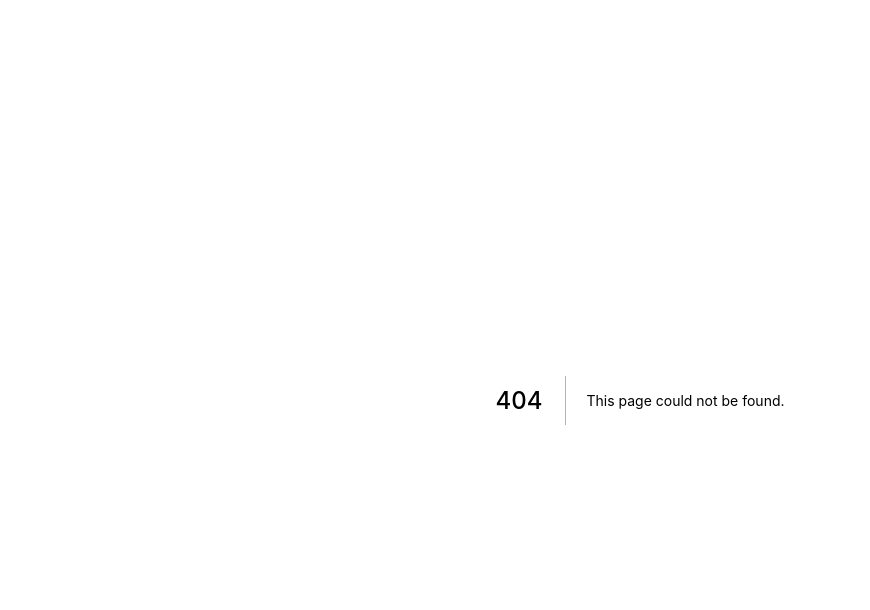
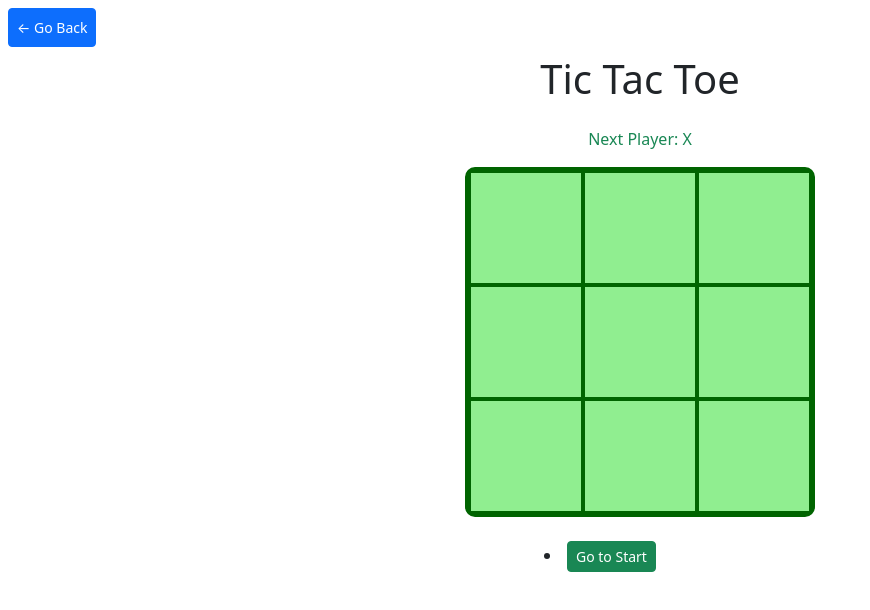
Before and after one commit to krushnamajhi/Simple-Old-Games, a Next.js app: page /tictactoe in a window 1280 px wide. Before the commit this address had no page. Shown: the top 610 px of the page, without its empty margins (0-870 px from the left). Built offline with nearby package versions, Linux system fonts and the light colour scheme.

Commit message:
initial commit

```diff
--- /dev/null
+++ b/src/comps/message.jsx
@@ -0,0 +1,14 @@
+import React from 'react';
+
+function Message(props) {
+
+    const { message, error } = props
+
+    return (
+        <div className='p-3'>
+            <span className={error?"text-danger":"text-success"}>{message}</span>
+        </div>
+    );
+}
+
+export default Message;
--- /dev/null
+++ b/src/comps/tictactoe/board.jsx
@@ -0,0 +1,24 @@
+import React from 'react';
+import Square from './square';
+
+const style = {
+	border: "4px solid darkgreen",
+	borderRadius: "10px",
+	width: "350px",
+	height: "350px",
+	margin: "0 auto",
+	display: "grid",
+	gridTemplate: "repeat(3, 1fr) / repeat(3, 1fr)",
+};
+
+function Board({squares, onClick }) {
+    return (
+        <div style={style}>
+           { squares.map((square, i) => (
+                <Square key={i} value={square} onClick= {() => onClick(i)}/>
+            ))}
+        </div>
+    );
+}
+
+export default Board;
--- /dev/null
+++ b/src/comps/tictactoe/square.jsx
@@ -0,0 +1,20 @@
+import React from 'react';
+
+const style = {
+    background : 'lightgreen',
+    border : '2px solid darkgreen',
+    fontSize: '30px',
+    fontWeight: '800',
+    cursor: 'pointer',
+    outline: 'none'
+}
+
+function Square({onClick, value}) {
+    return (
+        <button onClick={onClick} style = {style}>
+            {value}
+        </button>
+    );
+}
+
+export default Square;
--- a/pages/_app.js
+++ b/src/pages/_app.js
@@ -1,4 +1,5 @@
 import '../styles/globals.css'
+import '../../node_modules/bootstrap/dist/css/bootstrap.css'
 
 function MyApp({ Component, pageProps }) {
   return <Component {...pageProps} />
--- /dev/null
+++ b/src/pages/tictactoe.jsx
@@ -0,0 +1,65 @@
+import React, { useState } from "react";
+import Board from "../comps/tictactoe/board";
+import { calculateWinner } from "../utils/TictactoeUtils";
+import Message from "../comps/message"
+
+const style = {
+  width: "200px",
+  margin: "20px auto",
+};
+
+function TicTacToe(props) {
+  const [history, setHistory] = useState([Array(9).fill(null)]);
+  const [xIsNext, setXIsNext] = useState(true);
+  const [stepNumber, setStepNumber] = useState(0);
+  const winner = calculateWinner(history[stepNumber]);
+
+  const handleClick = (i) => {
+    const timeInHistory = history.slice(0, stepNumber + 1);
+    const current = timeInHistory[stepNumber];
+    const squares = [...current];
+    //If User clicks the occupied square or game is won, return
+    if (winner || squares[i]) return;
+    //Put an X or an O in the clicked Square
+    squares[i] = xIsNext ? "X" : "O";
+    setHistory([...timeInHistory, squares]);
+    setStepNumber(timeInHistory.length);
+    setXIsNext(!xIsNext);
+  };
+
+  const jumpTo = (step) => {
+    setStepNumber(step);
+    setXIsNext(step % 2 === 0);
+  };
+
+  const renderMoves = () =>
+    history.map((_step, move) => {
+      const destination = move ? "Go to move# " + move : "Go to Start";
+      return (
+        <div className="p-1">
+          <li key={move}>
+            <button className="btn btn-sm btn-success" onClick={() => jumpTo(move)}>{destination}</button>
+          </li>
+        </div>
+      );
+    });
+
+  return (
+    <div>
+      <a className="p-2 m-2 h4 btn btn-sm btn-primary" href="/">&larr; Go Back</a>
+      <center>
+        <h1>Tic Tac Toe</h1>
+        <Message message = {winner
+            ? "Winner is " + winner
+            : "Next Player: " + (xIsNext ? "X" : "O")} error = {false}
+            />
+      </center>
+      <Board squares={history[stepNumber]} onClick={handleClick} />
+      <div style={style}>
+        {renderMoves()}
+      </div>
+    </div>
+  );
+}
+
+export default TicTacToe;
--- /dev/null
+++ b/src/utils/TictactoeUtils.js
@@ -0,0 +1,26 @@
+export function calculateWinner(squares) {
+    const lines = [
+        [0, 1, 2],
+        [3, 4, 5],
+        [6, 7, 8],
+        [0, 4, 8],
+        [2, 4, 6],
+        [0, 3, 6],
+        [1, 4, 7],
+        [2, 5, 8]
+    ];
+
+    for(let i = 0; i < lines.length; i++){
+        const [a,b,c] = lines[i];
+        if(squares[a] && squares[a] === squares[b] && squares[b] === squares[c]){
+            return squares[a];
+        }
+    }
+    return null;
+}
+
+const squares = [
+    null, null, null,
+    'X','X','O',
+    null, null, null
+]
```
Also changed, not shown: package.json (+6 -1 lines), pages/index.js (deleted, +0 -69 lines), src/pages/index.js (added, +27 -0 lines), src/pages/api/hello.js (renamed from pages/api/hello.js), src/styles/Home.module.css (renamed from styles/Home.module.css), src/styles/globals.css (renamed from styles/globals.css), 2 other files (tests, documents, lock files or other folders).
